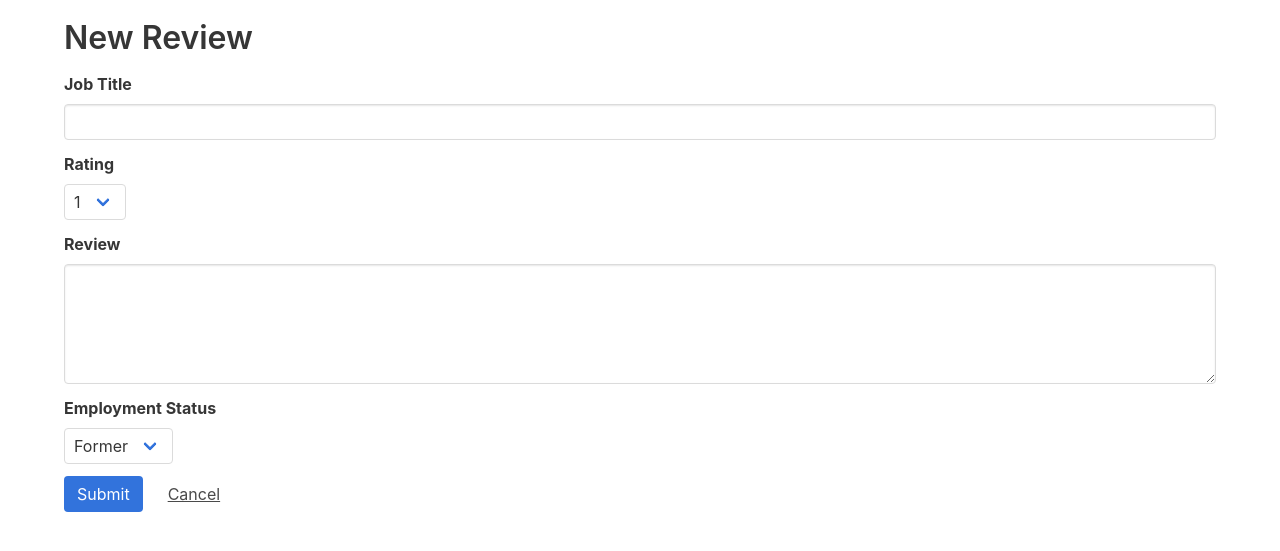
After one commit to karinamelgoza/job-board, a Flask app: template jobs/templates/review.html in a window 1280 px wide. The commit adds this page. Shown: the top 551 px of the page. Run offline with Flask 2, Linux system fonts and the light colour scheme; the template is opened without the code that fills it, so the values that code supplies are empty; some libraries are stand-ins or nearby versions.

Commit message:
Complete project

```diff
--- a/jobs/app.py
+++ b/jobs/app.py
@@ -1,5 +1,6 @@
-from flask import Flask, render_template, g
+from flask import Flask, render_template, g, request, url_for, redirect
 import sqlite3
+import datetime
 
 PATH = 'db/jobs.sqlite'
 
@@ -14,10 +15,62 @@ def open_connection():
     return connection
 
 
-def execute_sql():
+def execute_sql(sql, values=(), commit=False, single=False):
+    connection = open_connection()
+    cursor = connection.execute(sql, values)
+    if commit == True:
+        results = connection.commit()
+    else:
+        results = cursor.fetchone() if single else cursor.fetchall()
+    cursor.close()
+    return results
+
+
+@app.teardown_appcontext
+def close_connection(exception):
+    connection = getattr(g, "_connection", None)
+    if connection is not None:
+        connection.close()
 
 
 @app.route('/jobs')
 @app.route('/')
 def jobs():
-    return render_template('index.html')
+    jobs = execute_sql(
+        'SELECT job.id, job.title, job.description, job.salary, employer.id as employer_id, employer.name as employer_name FROM job JOIN employer ON employer.id = job.employer_id')
+    return render_template('index.html', jobs=jobs)
+
+
+@app.route('/job/<job_id>')
+def job(job_id):
+    job = execute_sql('SELECT job.id, job.title, job.description, job.salary, employer.id as employer_id, employer.name as employer_name FROM job JOIN employer ON employer.id = job.employer_id WHERE job.id = ?', [
+                      job_id], single=True)
+    return render_template('job.html', job=job)
+
+
+@app.route('/employer/<employer_id>')
+def employer(employer_id):
+    employer = execute_sql(
+        'SELECT * FROM employer WHERE id=?', [employer_id], single=True)
+    jobs = execute_sql(
+        'SELECT job.id, job.title, job.description, job.salary FROM job JOIN employer ON employer.id = job.employer_id WHERE employer.id = ?', [employer_id])
+    reviews = execute_sql(
+        'SELECT review, rating, title, date, status FROM review JOIN employer ON employer.id = review.employer_id WHERE employer.id = ?', [employer_id])
+    return render_template('employer.html', employer=employer, jobs=jobs, reviews=reviews)
+
+
+@app.route('/employer/<employer_id>/review', methods=('GET', 'POST'))
+def review(employer_id):
+    if request.method == 'POST':
+        review = request.form['review']
+        rating = request.form['rating']
+        title = request.form['title']
+        status = request.form['status']
+
+        date = datetime.datetime.now().strftime("%m/%d/%Y")
+        execute_sql('INSERT INTO review (review, rating, title, date, status, employer_id) VALUES (?, ?, ?, ?, ?, ?)',
+                    (review, rating, title, date, status, employer_id), commit=True)
+
+        return redirect(url_for('employer', employer_id=employer_id))
+
+    return render_template('review.html', employer_id=employer_id)
--- /dev/null
+++ b/jobs/templates/_macros.html
@@ -0,0 +1,27 @@
+{% macro show_job(job) %}
+<div class="card adjust-height">
+    <header class="card-header">
+        <p class="card-header-title"><a href="{{ url_for('job', job_id=job['id']) }}">{{job['title']}}</a>
+        </p>
+    </header>
+    <div class="card-content">
+        <div class="content">
+            <p>
+                <a href="{{ url_for('employer', employer_id=job['employer_id']) }}">{{ job['employer_name']}}</a><br>
+                <a href="">{{ job['salary']}}</a><br>
+                <a href="">{{ job['description']}}</a>
+            </p>
+        </div>
+    </div>
+</div>
+{% endmacro %}
+
+{% macro show_jobs(jobs) %}
+<div class="columns is-multiline">
+    {% for job in jobs%}
+    <div class="column is-half">
+        {{ show_job(job)}}
+    </div>
+    {% endfor %}
+</div>
+{% endmacro %}
--- /dev/null
+++ b/jobs/templates/job.html
@@ -0,0 +1,5 @@
+{% extends 'layout.html' %}
+
+{% block content%}
+{{show_job(job)}}
+{% endblock %}
--- a/jobs/templates/layout.html
+++ b/jobs/templates/layout.html
@@ -1,3 +1,6 @@
+{% from '_macros.html' import show_job, show_jobs with context %}
+
+
 <!doctype html>
 <html>
 
--- /dev/null
+++ b/jobs/templates/review.html
@@ -0,0 +1,52 @@
+{% extends 'layout.html' %}
+
+{% block content %}
+<h1>New Review</h1>
+<form method="post">
+    <div class="field">
+        <label class="label">Job Title</label>
+        <div class="control">
+            <input class="input" type="text" name="title" id="title" required>
+        </div>
+    </div>
+    <div class="field">
+        <label class="label">Rating</label>
+        <div class="control">
+            <div class="select">
+                <select name="rating" id="rating">
+                    <option value="1">1</option>
+                    <option value="2">2</option>
+                    <option value="3">3</option>
+                    <option value="4">4</option>
+                    <option value="5">5</option>
+                </select>
+            </div>
+        </div>
+    </div>
+    <div class="field">
+        <label class="label">Review</label>
+        <div class="control">
+            <textarea class="textarea" name="review" id="review" required></textarea>
+        </div>
+    </div>
+    <div class="field">
+        <label class="label">Employment Status</label>
+        <div class="control">
+            <div class="select">
+                <select name="status" id="status">
+                    <option value="former">Former</option>
+                    <option value="current">Current</option>
+                </select>
+            </div>
+        </div>
+    </div>
+    <div class="field is-grouped">
+        <div class="control">
+            <button class="button is-link">Submit</button>
+        </div>
+        <div class="control">
+            <a class="button is-text" href="{{ url_for('employer', employer_id=employer_id) }}">Cancel</a>
+        </div>
+    </div>
+</form>
+{% endblock %}
```
Also changed, not shown: jobs/templates/employer.html (added, +44 -0 lines), jobs/templates/index.html (+9 -2 lines), db/jobs.sqlite.
